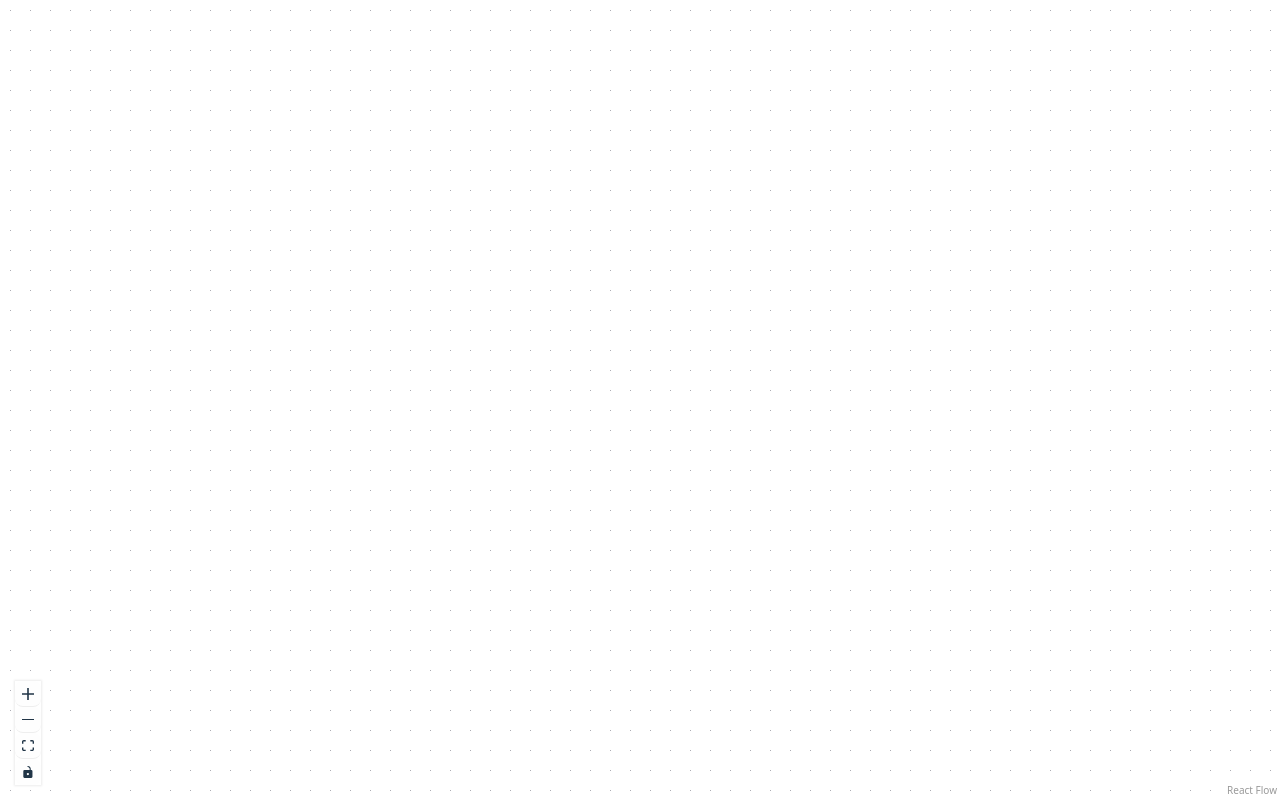
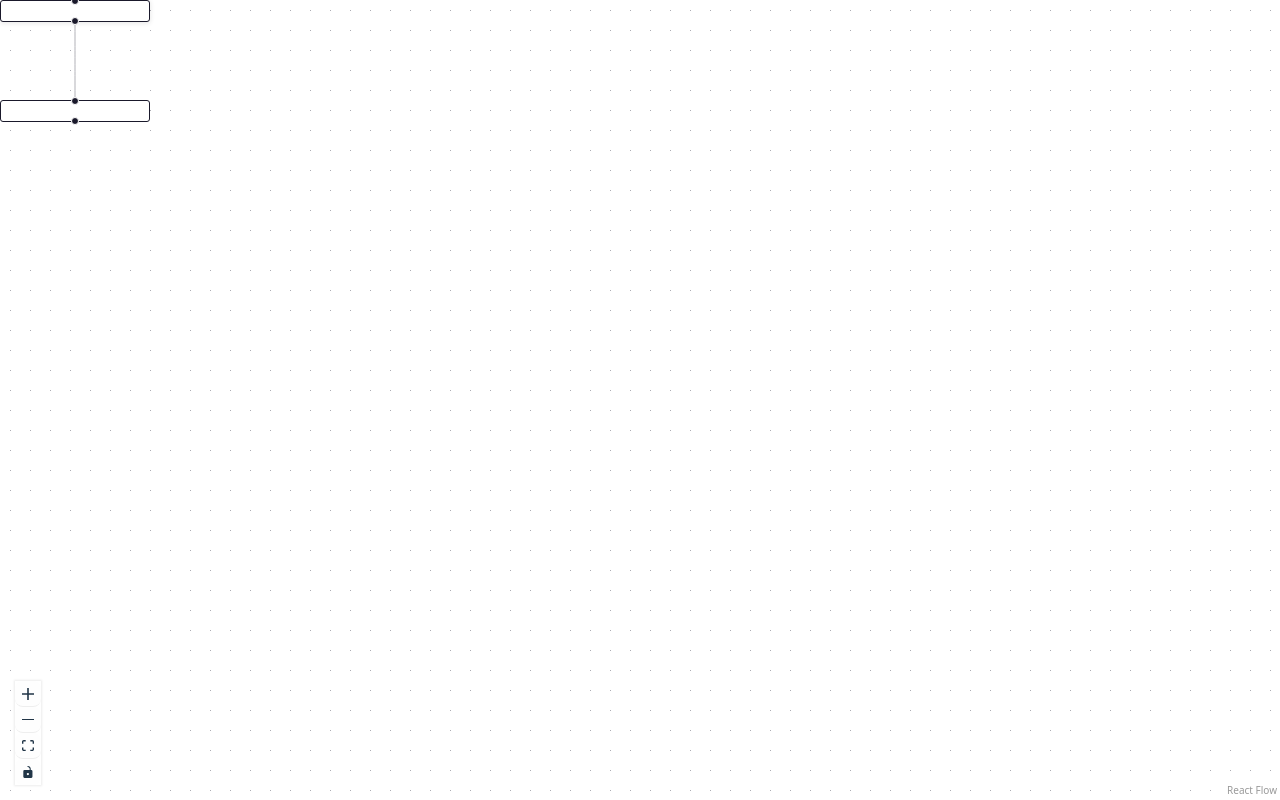
Before and after one commit to JuroUhlar/react-flow-sandbox, a React (Vite) app: page / in a window 1280 px wide. Built offline with nearby package versions, Linux system fonts and the light colour scheme.

Commit message:
feat: implement rule-based node and edge management in React Flow

```diff
--- a/src/App.tsx
+++ b/src/App.tsx
@@ -1,19 +1,93 @@
+/* eslint-disable @typescript-eslint/no-unused-vars */
 // import "./App.css";
 import "@xyflow/react/dist/style.css";
 import { ReactFlow, Background, Controls } from "@xyflow/react";
+import {
+  addEdge,
+  applyNodeChanges,
+  applyEdgeChanges,
+  type Node,
+  type Edge,
+  type FitViewOptions,
+  type OnConnect,
+  type OnNodesChange,
+  type OnEdgesChange,
+  type OnNodeDrag,
+  type DefaultEdgeOptions,
+} from "@xyflow/react";
+import { useCallback, useState } from "react";
 
-function App() {
+type Rule = {
+  id: string;
+  expression: string;
+  action: "allow" | "block";
+};
+
+const rules: Rule[] = [
+  {
+    id: "r1",
+    expression: "bot == true",
+    action: "allow",
+  },
+  {
+    id: "r2",
+    expression: 'country == "china"',
+    action: "allow",
+  },
+];
+
+type RuleNode = Node<Rule, "rule">;
+
+type AppNode = RuleNode;
+
+const initialNodes: RuleNode[] = rules.map((rule, index) => ({
+  id: rule.id,
+  position: { x: 0, y: index * 100 },
+  data: rule,
+  type: "rule",
+}));
+
+const initialEdges: Edge[] = [];
+for (let i = 0; i < initialNodes.length - 1; i++) {
+  initialEdges.push({
+    id: `e${i}-${i + 1}`,
+    source: initialNodes[i].id,
+    target: initialNodes[i + 1].id,
+    // label: "if not, check"
+  });
+}
+
+const App = () => {
+  const [nodes, setNodes] = useState(initialNodes);
+  const [edges, setEdges] = useState(initialEdges);
+
+  const onNodesChange: OnNodesChange<AppNode> = useCallback(
+    (changes) =>
+      setNodes((nodesSnapshot) => applyNodeChanges(changes, nodesSnapshot)),
+    []
+  );
+  const onEdgesChange: OnEdgesChange = useCallback(
+    (changes) =>
+      setEdges((edgesSnapshot) => applyEdgeChanges(changes, edgesSnapshot)),
+    []
+  );
+
   return (
     <>
       {/* <h1>React Flow Sandbox</h1> */}
       <div style={{ height: "100vh", width: "100vw" }}>
-        <ReactFlow>
+        <ReactFlow
+          nodes={nodes}
+          edges={edges}
+          onNodesChange={onNodesChange}
+          onEdgesChange={onEdgesChange}
+        >
           <Background />
           <Controls />
         </ReactFlow>
       </div>
     </>
   );
-}
+};
 
 export default App;
```
